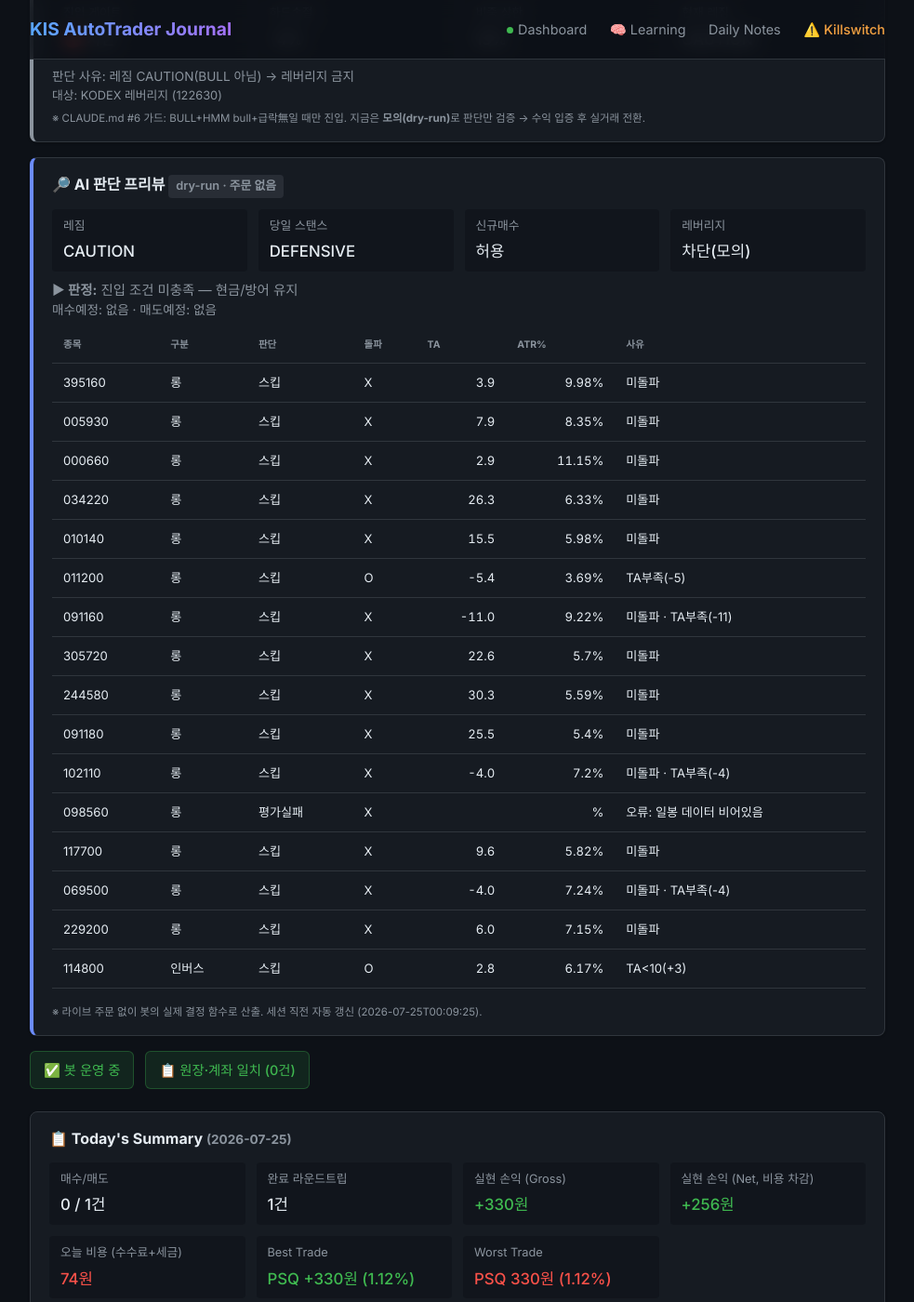
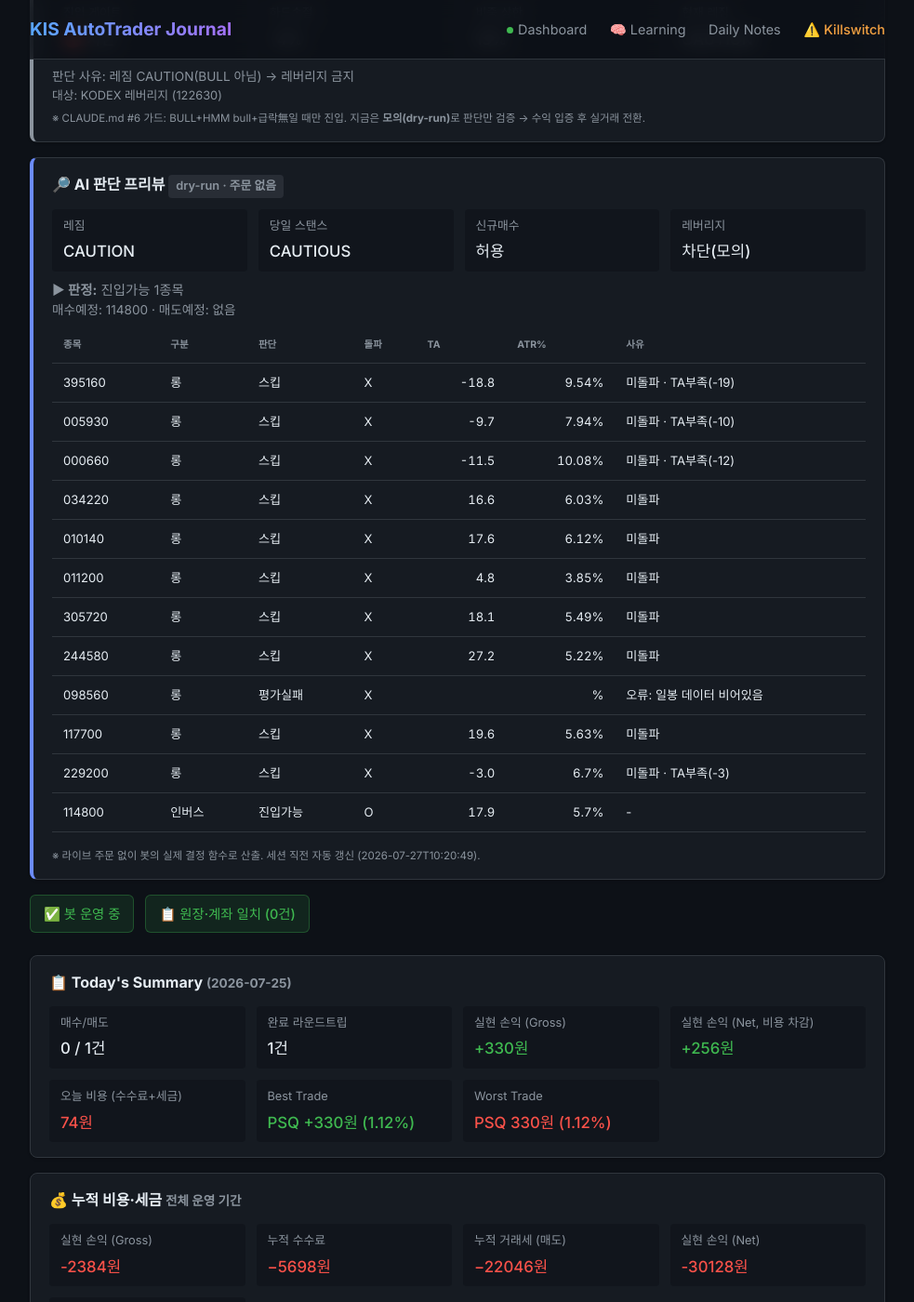
Before and after one commit to BudongJW/kis-trading-journal, a Jekyll site: the page built from index.html, in a window 1280 px wide and 1400 px high, scrolled down 645 px. Shown: the whole window at 93% size, without its empty margins (148-1131 px from the left). Built offline with Jekyll 4.4.1, drawn with Linux system fonts in a browser that asks for light colours; nearby versions of some CDN libraries.

Commit message:
auto: dry-run preview 07-27 01:21Z

```diff
--- a/_data/dry_run.json
+++ b/_data/dry_run.json
@@ -1,13 +1,13 @@
 {
-  "generated_at": "2026-07-25T00:09:25",
+  "generated_at": "2026-07-27T10:20:49",
   "mode": "DRY-RUN (읽기 전용, 주문 없음)",
   "market": {
     "regime": "CAUTION",
     "regime_blind": false,
     "regime_detail": "카나리아 1/2 음전환",
-    "day_stance": "DEFENSIVE",
+    "day_stance": "CAUTIOUS",
     "day_stance_forced": false,
-    "briefing": "오늘 스탠스 방어(DEFENSIVE) · 레짐 CAUTION·신뢰도 42% · 美 오버나이트 bearish(-2.1%) · 고변동(78.0%ile) · 예산 25%·최대 1종목·허용 인버스",
+    "briefing": "오늘 스탠스 신중(CAUTIOUS) · 레짐 CAUTION·신뢰도 30% · 美 오버나이트 neutral(-0.6%) · 고변동(78.0%ile) · 예산 40%·최대 2종목·허용 롱/인버스",
     "blocks_new_buys": false
   },
   "gates": {
@@ -17,47 +17,57 @@
   },
   "account": {
     "cash": 22457,
-    "holdings_readable": "없음/조회실패"
+    "holdings_readable": {
+      "114800": 18
+    }
   },
-  "holdings_risk": [],
+  "holdings_risk": [
+    {
+      "symbol": "114800",
+      "qty": 18,
+      "price": 1144,
+      "would_sell": false,
+      "reason": ""
+    }
+  ],
   "entry_candidates": [
     {
       "symbol": "395160",
       "type": "롱",
       "decision": "스킵",
       "breakout": false,
-      "ta": 3.9,
-      "atr_pct": 9.98,
+      "ta": -18.8,
+      "atr_pct": 9.54,
       "fee_gate_ok": true,
-      "why_skip": "미돌파"
+      "why_skip": "미돌파 · TA부족(-19)"
     },
     {
       "symbol": "005930",
       "type": "롱",
       "decision": "스킵",
       "breakout": false,
-      "ta": 7.9,
-      "atr_pct": 8.35,
+      "ta": -9.7,
+      "atr_pct": 7.94,
       "fee_gate_ok": true,
-      "why_skip": "미돌파"
+      "why_skip": "미돌파 · TA부족(-10)"
     },
     {
       "symbol": "000660",
       "type": "롱",
       "decision": "스킵",
       "breakout": false,
-      "ta": 2.9,
-      "atr_pct": 11.15,
+      "ta": -11.5,
+      "atr_pct": 10.08,
       "fee_gate_ok": true,
-      "why_skip": "미돌파"
+      "why_skip": "미돌파 · TA부족(-12)"
     },
     {
       "symbol": "034220",
       "type": "롱",
       "decision": "스킵",
       "breakout": false,
-      "ta": 26.3,
-      "atr_pct": 6.33,
+      "ta": 16.6,
+      "atr_pct": 6.03,
       "fee_gate_ok": true,
       "why_skip": "미돌파"
     },
@@ -66,8 +76,8 @@
       "type": "롱",
       "decision": "스킵",
       "breakout": false,
-      "ta": 15.5,
-      "atr_pct": 5.98,
+      "ta": 17.6,
+      "atr_pct": 6.12,
       "fee_gate_ok": true,
       "why_skip": "미돌파"
     },
@@ -75,29 +85,19 @@
       "symbol": "011200",
       "type": "롱",
       "decision": "스킵",
-      "breakout": true,
-      "ta": -5.4,
-      "atr_pct": 3.69,
+      "breakout": false,
+      "ta": 4.8,
+      "atr_pct": 3.85,
       "fee_gate_ok": true,
-      "why_skip": "TA부족(-5)"
-    },
-    {
-      "symbol": "091160",
-      "type": "롱",
-      "decision": "스킵",
-      "breakout": false,
-      "ta": -11.0,
-      "atr_pct": 9.22,
-      "fee_gate_ok": true,
-      "why_skip": "미돌파 · TA부족(-11)"
+      "why_skip": "미돌파"
     },
     {
       "symbol": "305720",
       "type": "롱",
       "decision": "스킵",
       "breakout": false,
-      "ta": 22.6,
-      "atr_pct": 5.7,
+      "ta": 18.1,
+      "atr_pct": 5.49,
       "fee_gate_ok": true,
       "why_skip": "미돌파"
     },
@@ -106,30 +106,10 @@
       "type": "롱",
       "decision": "스킵",
       "breakout": false,
-      "ta": 30.3,
-      "atr_pct": 5.59,
+      "ta": 27.2,
+      "atr_pct": 5.22,
       "fee_gate_ok": true,
       "why_skip": "미돌파"
-    },
-    {
-      "symbol": "091180",
-      "type": "롱",
-      "decision": "스킵",
-      "breakout": false,
-      "ta": 25.5,
-      "atr_pct": 5.4,
-      "fee_gate_ok": true,
-      "why_skip": "미돌파"
-    },
-    {
-      "symbol": "102110",
-      "type": "롱",
-      "decision": "스킵",
-      "breakout": false,
-      "ta": -4.0,
-      "atr_pct": 7.2,
-      "fee_gate_ok": true,
-      "why_skip": "미돌파 · TA부족(-4)"
     },
     {
       "symbol": "098560",
@@ -142,146 +122,109 @@
       "type": "롱",
       "decision": "스킵",
       "breakout": false,
-      "ta": 9.6,
-      "atr_pct": 5.82,
+      "ta": 19.6,
+      "atr_pct": 5.63,
       "fee_gate_ok": true,
       "why_skip": "미돌파"
-    },
-    {
-      "symbol": "069500",
-      "type": "롱",
-      "decision": "스킵",
-      "breakout": false,
-      "ta": -4.0,
-      "atr_pct": 7.24,
-      "fee_gate_ok": true,
-      "why_skip": "미돌파 · TA부족(-4)"
     },
     {
       "symbol": "229200",
       "type": "롱",
       "decision": "스킵",
       "breakout": false,
-      "ta": 6.0,
-      "atr_pct": 7.15,
+      "ta": -3.0,
+      "atr_pct": 6.7,
       "fee_gate_ok": true,
-      "why_skip": "미돌파"
+      "why_skip": "미돌파 · TA부족(-3)"
     },
     {
       "symbol": "114800",
       "type": "인버스",
-      "entry_via": "-",
-      "decision": "스킵",
+      "entry_via": "돌파",
+      "decision": "진입가능",
       "breakout": true,
-      "ta": 2.8,
-      "atr_pct": 6.17,
+      "ta": 17.9,
+      "atr_pct": 5.7,
       "fee_gate_ok": true,
-      "why_skip": "TA<10(+3)"
+      "why_skip": "-"
     }
   ],
   "gap_recovery": {
     "enabled_live": true,
-    "now_kst": "00:10",
+    "now_kst": "10:21",
     "window": "09:00~09:20",
     "candidates": [
       {
         "symbol": "395160",
         "name": "KODEX 미국나스닥100TR",
         "decision": "스킵",
-        "gap_open_pct": -1.9,
-        "intraday_pct": -6.58,
+        "gap_open_pct": 3.13,
+        "intraday_pct": -5.79,
         "in_window": false,
-        "reason": "촉발 없음(오버나이트=reduce_size≠aggressive_buy)"
+        "reason": "촉발 없음(오버나이트=normal≠aggressive_buy)"
       },
       {
         "symbol": "005930",
         "name": "삼성전자",
         "decision": "스킵",
-        "gap_open_pct": -1.48,
-        "intraday_pct": -6.2,
+        "gap_open_pct": 3.01,
+        "intraday_pct": -3.79,
         "in_window": false,
-        "reason": "촉발 없음(오버나이트=reduce_size≠aggressive_buy)"
+        "reason": "촉발 없음(오버나이트=normal≠aggressive_buy)"
       },
       {
         "symbol": "000660",
         "name": "SK하이닉스",
         "decision": "스킵",
-        "gap_open_pct": -1.3,
-        "intraday_pct": -7.13,
+        "gap_open_pct": 3.13,
+        "intraday_pct": -4.47,
         "in_window": false,
-        "reason": "촉발 없음(오버나이트=reduce_size≠aggressive_buy)"
+        "reason": "촉발 없음(오버나이트=normal≠aggressive_buy)"
       },
       {
         "symbol": "034220",
         "name": "LG디스플레이",
         "decision": "스킵",
-        "gap_open_pct": -2.0,
-        "intraday_pct": -4.58,
+        "gap_open_pct": 2.04,
+        "intraday_pct": -2.3,
         "in_window": false,
-        "reason": "촉발 없음(오버나이트=reduce_size≠aggressive_buy)"
+        "reason": "촉발 없음(오버나이트=normal≠aggressive_buy)"
       },
       {
         "symbol": "010140",
         "name": "삼성중공업",
         "decision": "스킵",
-        "gap_open_pct": -1.9,
-        "intraday_pct": -1.29,
+        "gap_open_pct": 0.87,
+        "intraday_pct": -4.76,
         "in_window": false,
-        "reason": "촉발 없음(오버나이트=reduce_size≠aggressive_buy)"
+        "reason": "촉발 없음(오버나이트=normal≠aggressive_buy)"
       },
       {
         "symbol": "011200",
         "name": "HMM",
         "decision": "스킵",
-        "gap_open_pct": -0.95,
-        "intraday_pct": 4.09,
+        "gap_open_pct": -1.85,
+        "intraday_pct": -0.94,
         "in_window": false,
-        "reason": "촉발 없음(오버나이트=reduce_size≠aggressive_buy)"
-      },
-      {
-        "symbol": "091160",
-        "name": "KODEX 반도체",
-        "decision": "스킵",
-        "gap_open_pct": -1.21,
-        "intraday_pct": -7.4,
-        "in_window": false,
-        "reason": "촉발 없음(오버나이트=reduce_size≠aggressive_buy)"
+        "reason": "촉발 없음(오버나이트=normal≠aggressive_buy)"
       },
       {
         "symbol": "305720",
         "name": "KODEX 2차전지",
         "decision": "스킵",
-        "gap_open_pct": -3.21,
-        "intraday_pct": -2.21,
+        "gap_open_pct": 2.07,
+        "intraday_pct": -3.1,
         "in_window": false,
-        "reason": "촉발 없음(오버나이트=reduce_size≠aggressive_buy)"
+        "reason": "촉발 없음(오버나이트=normal≠aggressive_buy)"
       },
       {
         "symbol": "244580",
         "name": "KODEX 바이오",
         "decision": "스킵",
-        "gap_open_pct": -1.76,
-        "intraday_pct": -0.06,
+        "gap_open_pct": 1.15,
+        "intraday_pct": 1.2,
         "in_window": false,
-        "reason": "촉발 없음(오버나이트=reduce_size≠aggressive_buy)"
-      },
-      {
-        "symbol": "091180",
-        "name": "KODEX 자동차",
-        "decision": "스킵",
-        "gap_open_pct": -3.16,
-        "intraday_pct": -5.47,
-        "in_window": false,
-        "reason": "촉발 없음(오버나이트=reduce_size≠aggressive_buy)"
-      },
-      {
-        "symbol": "102110",
-        "name": "KODEX 금융",
-        "decision": "스킵",
-        "gap_open_pct": -1.41,
-        "intraday_pct": -4.73,
-        "in_window": false,
-        "reason": "촉발 없음(오버나이트=reduce_size≠aggressive_buy)"
+        "reason": "촉발 없음(오버나이트=normal≠aggressive_buy)"
       },
       {
         "symbol": "098560",
@@ -296,44 +239,35 @@
         "symbol": "117700",
         "name": "KODEX 철강",
         "decision": "스킵",
-        "gap_open_pct": -1.33,
-        "intraday_pct": -0.87,
+        "gap_open_pct": 1.52,
+        "intraday_pct": -2.13,
         "in_window": false,
-        "reason": "촉발 없음(오버나이트=reduce_size≠aggressive_buy)"
-      },
-      {
-        "symbol": "069500",
-        "name": "KODEX KOSPI200",
-        "decision": "스킵",
-        "gap_open_pct": -1.5,
-        "intraday_pct": -4.63,
-        "in_window": false,
-        "reason": "촉발 없음(오버나이트=reduce_size≠aggressive_buy)"
+        "reason": "촉발 없음(오버나이트=normal≠aggressive_buy)"
       },
       {
         "symbol": "229200",
         "name": "KODEX KOSDAQ150",
         "decision": "스킵",
-        "gap_open_pct": -2.35,
-        "intraday_pct": -4.39,
+        "gap_open_pct": 2.28,
+        "intraday_pct": 0.04,
         "in_window": false,
-        "reason": "촉발 없음(오버나이트=reduce_size≠aggressive_buy)"
+        "reason": "촉발 없음(오버나이트=normal≠aggressive_buy)"
       }
     ]
   },
   "morning_momentum": {
     "enabled_live": true,
-    "now_kst": "00:10",
+    "now_kst": "10:21",
     "window": "09:00~14:00",
     "up_th": 0.6,
     "down_th": 0.6,
     "benchmark": "069500",
-    "direction": "none",
-    "in_window": false,
-    "move_pct": -6.06,
-    "intraday_pct": -4.63,
-    "would_enter": false,
-    "reason": "윈도 밖(00:10∉09:00~14:00)"
+    "direction": "inverse",
+    "in_window": true,
+    "move_pct": -1.55,
+    "intraday_pct": -3.75,
+    "would_enter": true,
+    "reason": "하락 아침추세 (전일대비 -1.55%, 시가대비 -3.75%)"
   },
   "us_entry_candidates": [
     {
@@ -350,27 +284,27 @@
       "type": "long",
       "decision": "스킵",
       "breakout": false,
-      "ta": 10.5,
-      "atr_pct": 1.01,
-      "why_skip": "미돌파 · TA부족(+10)"
+      "ta": 4.3,
+      "atr_pct": 1.04,
+      "why_skip": "미돌파 · TA부족(+4)"
     },
     {
       "symbol": "XLF",
       "type": "long",
       "decision": "스킵",
       "breakout": true,
-      "ta": -1.9,
-      "atr_pct": 1.12,
-      "why_skip": "TA부족(-2)"
+      "ta": -3.4,
+      "atr_pct": 1.14,
+      "why_skip": "TA부족(-3)"
     },
     {
       "symbol": "SH",
       "type": "inverse",
       "decision": "스킵",
       "breakout": false,
-      "ta": 11.3,
-      "atr_pct": 0.76,
-      "why_skip": "미돌파 · TA부족(+11)"
+      "ta": 15.6,
+      "atr_pct": 0.78,
+      "why_skip": "미돌파"
     },
     {
       "symbol": "PSQ",
@@ -383,27 +317,29 @@
       "type": "defensive",
       "decision": "스킵",
       "breakout": false,
-      "ta": 7.5,
-      "atr_pct": 0.46,
-      "why_skip": "미돌파 · TA부족(+8) · 수수료게이트"
+      "ta": 2.5,
+      "atr_pct": 0.47,
+      "why_skip": "미돌파 · TA부족(+2) · 수수료게이트"
     },
     {
       "symbol": "SHY",
       "type": "defensive",
       "decision": "스킵",
       "breakout": false,
-      "ta": -2.4,
+      "ta": -6.7,
       "atr_pct": 0.07,
-      "why_skip": "미돌파 · TA부족(-2) · 수수료게이트"
+      "why_skip": "미돌파 · TA부족(-7) · 수수료게이트"
     }
   ],
   "us_summary": {
     "would_buy": []
   },
   "summary": {
-    "would_buy": [],
+    "would_buy": [
+      "114800"
+    ],
     "would_sell": [],
     "new_buys_blocked_by_stance": false,
-    "verdict": "진입 조건 미충족 — 현금/방어 유지"
+    "verdict": "진입가능 1종목"
   }
 }
```
